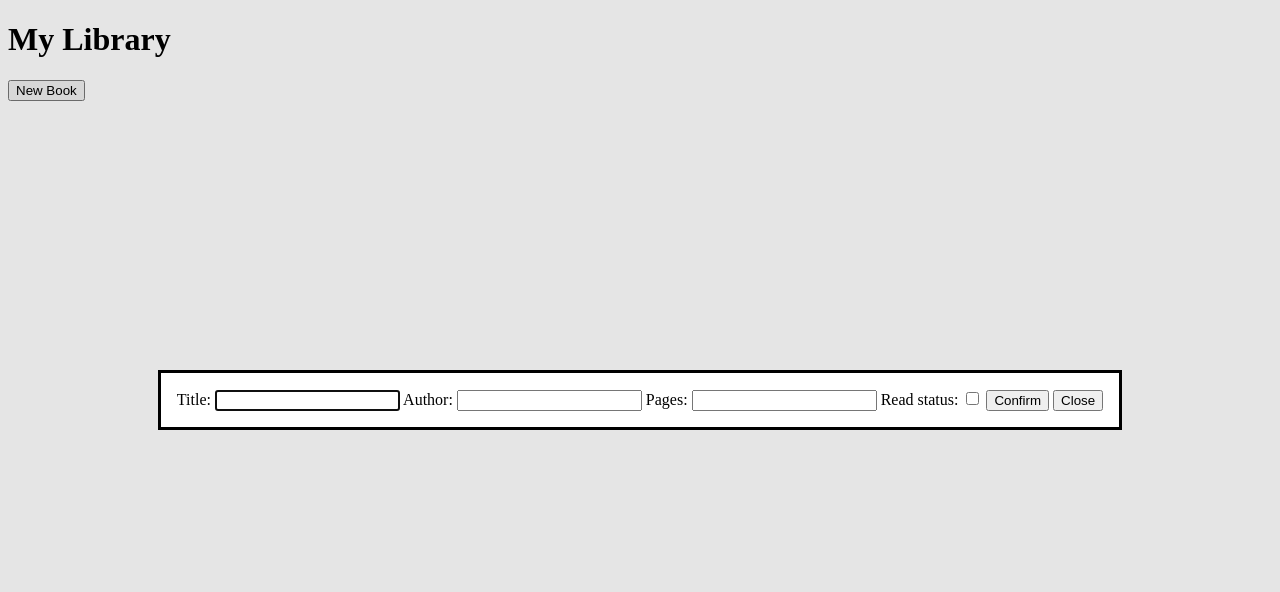
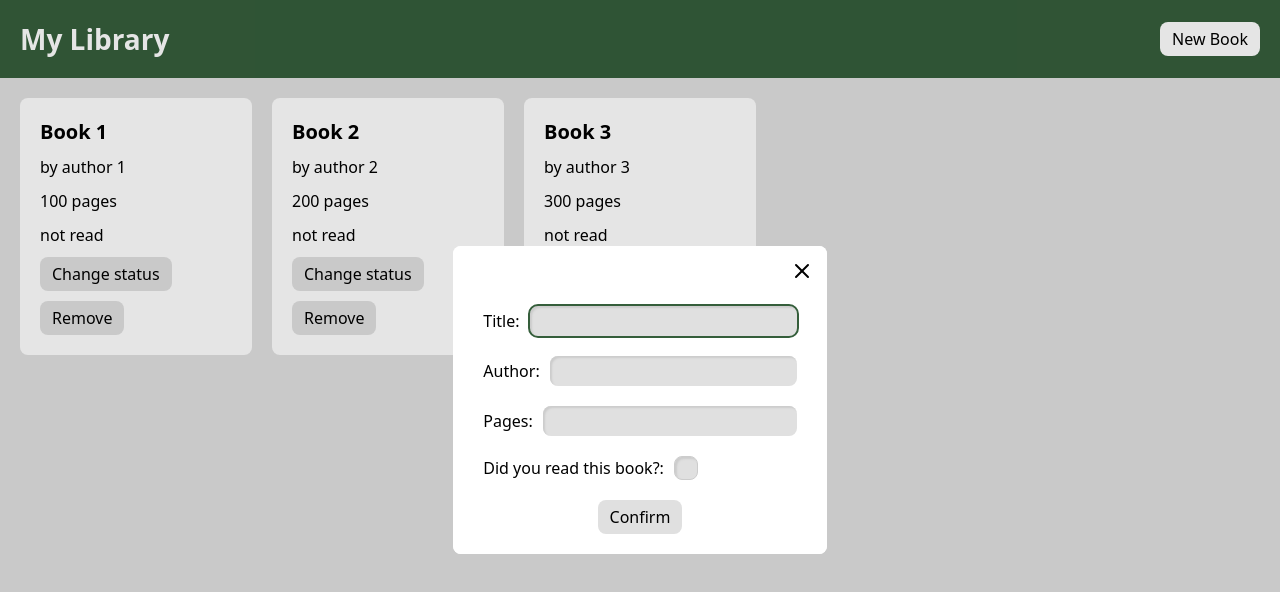
Before and after one commit to kladov-vv/library, a plain HTML site: page index.html in a window 1280 px wide. Both pictures are taken after a click on the button "New Book". Drawn offline with Linux system fonts and the light colour scheme.

Commit message:
Add style

```diff
--- a/index.html
+++ b/index.html
@@ -11,20 +11,26 @@
     <div class="container">
         <dialog closedby="any">
             <form method="dialog">
+                <div class="input-wrapper">
                     <label for="title">Title:</label>
                     <input type="text" id="title" name="title" autocomplete="off" required>
-
+                </div>
+                <div class="input-wrapper">
                     <label for="author">Author:</label>
                     <input type="text" id="author" name="author" autocomplete="off" required>
-
+                </div>
+                <div class="input-wrapper">
                     <label for="pages">Pages:</label>
-                <input type="number" id="pages" name="pages" autocomplete="off" required>
-
-                <label for="status">Read status:</label>
+                    <input type="text" id="pages" name="pages" autocomplete="off" pattern="^(?!0)\d+$" required>
+                </div>
+                <div class="input-wrapper">
+                    <label for="status">Did you read this book?:</label>
                     <input type="checkbox" id="status" name="status">
-
-                <button class="form-btn-submit">Confirm</button>
-                <button type="button" class="btn-close-dialog">Close</button>
+                </div>
+                <button class="btn-submit-form">Confirm</button>
+                <button type="button" class="btn-close-dialog">
+                    <img src="icons/close-icon.svg" alt="close icon">
+                </button>
             </form>
         </dialog>
         <div class="header">
--- a/main.js
+++ b/main.js
@@ -4,8 +4,9 @@ const btnCloseDialog = document.querySelector('.btn-close-dialog');
 const btnAddBook = document.querySelector('.btn-add-book');
 const libraryBoard = document.querySelector('.library-board');
 const myLibrary = [
-    {title: 'book 1', author: 'author 1', pages: 100, id: '1'},
-    {title: 'book 2', author: 'author 2', pages: 200, id: '2'}
+    {title: 'Book 1', author: 'author 1', pages: 100},
+    {title: 'Book 2', author: 'author 2', pages: 200},
+    {title: 'Book 3', author: 'author 3', pages: 300}
 ];
 
 // EVENTS
@@ -25,7 +26,6 @@ form.addEventListener('submit', () => {
     addBookToLibrary(formObject.title, formObject.author, formObject.pages, formObject.status)
     displayLibrary();
     form.reset();
-    dialog.close();
 });
 
 libraryBoard.addEventListener('click', (event) => {
@@ -77,7 +77,7 @@ function displayLibrary() {
         title.textContent = book.title;
         author.textContent = `by ${book.author}`;
         pages.textContent = `${book.pages} pages`;
-        status.textContent = (book.status === 'on') ? 'read' : 'not read';
+        status.textContent = (book.status === 'on') ? 'read' : 'not read'
         btnChangeStatus.textContent = 'Change status';
         btnRemove.textContent = 'Remove';
 
@@ -90,3 +90,5 @@ function displayLibrary() {
         libraryBoard.append(div);
     }
 }
+
+displayLibrary()
--- a/style.css
+++ b/style.css
@@ -0,0 +1,177 @@
+* {
+    box-sizing: border-box;
+    margin: 0;
+    padding: 0;
+
+    font-family: system-ui, -apple-system, BlinkMacSystemFont, 'Segoe UI', Roboto, Oxygen, Ubuntu, Cantarell, 'Open Sans', 'Helvetica Neue', sans-serif;
+
+    --content-color: #fff;
+    --accent-color: #355E3B;
+    --invalid-color: #990000;
+    --bg-color: #e0e0e0;
+}
+
+h1, h2, h3, h4, h5, h6,
+input, button, textarea, select {
+    font: inherit;
+}
+
+p {
+    line-height: 1.5;
+}
+
+button {
+    width: fit-content;
+
+    background-color: var(--bg-color);
+
+    border: none;
+    border-radius: 8px;
+    padding: 6px 12px;
+}
+
+button:hover {
+    cursor: pointer;
+    text-decoration: underline;
+}
+
+.container {
+    height: 100dvh;
+    display: flex;
+    flex-direction: column;
+}
+
+/* FORM */
+dialog {
+    margin: auto;
+    border: none;
+    border-radius: 8px;
+}
+
+form {
+    display: flex;
+    flex-direction: column;
+    gap: 20px;
+
+    background-color: var(--content-color);
+    padding: 20px 30px;
+    padding-top: 60px;
+}
+
+.input-wrapper {
+    display: flex;
+    align-items: center;
+    gap: 10px;
+}
+
+input {
+    flex-grow: 1;
+
+    background-color: var(--bg-color);
+    box-shadow: inset 2px 2px 2px #ccc;
+
+    padding: 4px 8px;
+    border: none;
+    border-radius: 8px;
+}
+
+input:focus:not([type="checkbox"]) {
+    outline: 2px solid var(--accent-color);
+}
+
+input:user-invalid {
+    outline: 2px solid var(--invalid-color);
+}
+
+input[type="checkbox"] {
+    flex-grow: 0;
+
+    appearance: none;
+    position: relative;
+    width: 1.5rem;
+    height: 1.5rem;
+    border: 1px solid #ccc;
+    color: var(--accent-color);
+}
+
+input[type="checkbox"]::before {
+  content: "✔";
+  position: absolute;
+  font-size: 1.4rem;
+  left: 0.1rem;
+  top: -0.3rem;
+  visibility: hidden;
+}
+
+input[type="checkbox"]:checked::before {
+  visibility: visible;
+}
+
+.btn-submit-form {
+    align-self: center;
+}
+
+.btn-close-dialog {
+    position: absolute;
+    top: 12px;
+    right: 12px;
+
+    background: none;
+    border-radius: 1rem;
+    padding: 1px;
+
+    line-height: 0;
+}
+
+.btn-close-dialog:hover {
+    outline: #ccc 1px solid;
+}
+
+/* HEADER */
+.header {
+    display: flex;
+    justify-content: space-between;
+    align-items: center;
+
+    background-color: var(--accent-color);
+    padding: 20px;
+}
+
+h1 {
+    font-size: 1.75rem;
+    font-weight: 600;
+
+    color: #fff;
+}
+
+.btn-add-book {
+    background-color: #fff;
+}
+
+/* LIBRARY BOARD */
+.library-board {
+    flex-grow: 1;
+
+    display: grid;
+    grid-template-columns: repeat(auto-fill, minmax(200px, 1fr));
+    grid-auto-rows: min-content;
+    gap: 20px;
+
+    background-color: var(--bg-color);
+    padding: 20px;
+}
+
+.book-card {
+    display: flex;
+    flex-direction: column;
+    gap: 10px;
+
+    background-color: var(--content-color);
+    border-radius: 8px;
+    padding: 20px;
+}
+
+h3 {
+    font-size: 1.25rem;
+    font-weight: 600;
+}
```
Also changed, not shown: icons/close-icon.svg (added). Lines whose indentation alone changed are shown as unchanged.
